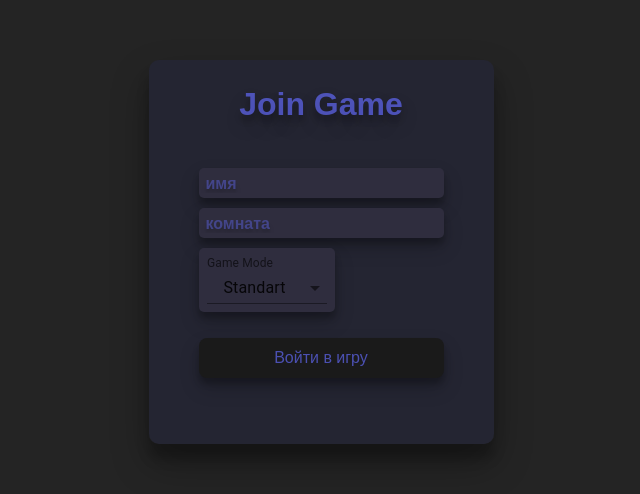
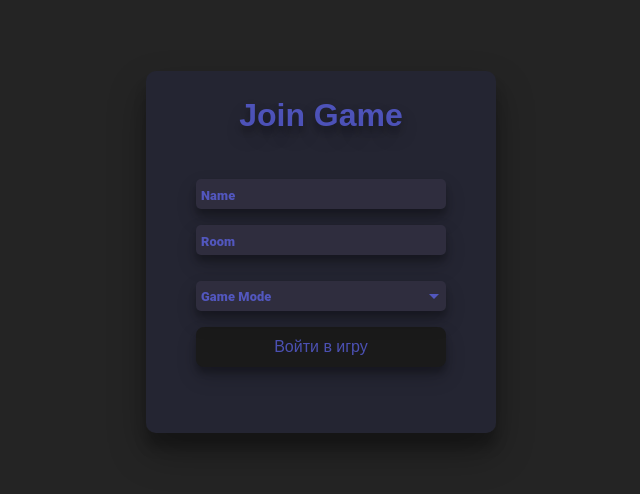
Before and after one commit to NKT-FRLV/tic-tak-toe_client, a React (Vite) app: page / in a window 1280 px wide. Shown: the part 148-642 px from the top of the page, without its empty margins (319-959 px from the left). Built offline with nearby package versions, Linux system fonts and the light colour scheme.

Commit message:
feture: LoginPage inputs customized

```diff
--- a/src/components/loginPage/LoginPage.tsx
+++ b/src/components/loginPage/LoginPage.tsx
@@ -4,7 +4,10 @@ import socket from '../../socket/socket'
 import InputLabel from '@mui/material/InputLabel';
 import MenuItem from '@mui/material/MenuItem';
 import FormControl from '@mui/material/FormControl';
+import { ThemeProvider } from '@mui/material/styles';
+import customTheme from './customFormTheme'
 import Select, { SelectChangeEvent } from '@mui/material/Select';
+import TextField from '@mui/material/TextField';
 import styles from './loginPage.module.css'
 import { GameModeType } from '../../types';
 import Loader from '../../utilComponents/Loader'
@@ -13,13 +16,13 @@ import { connectServer } from '../../socket/socket';
 interface FormValues {
     name: string;
     room: string;
-    gameMode: GameModeType;
+    gameMode: GameModeType | '';
 }
 
 const LoginPage = () => {
     const navigate = useNavigate();
     const location = useLocation();
-    const [ values, setValues ] = useState<FormValues>({ name: '', room: '', gameMode: 'Standard' });
+    const [ values, setValues ] = useState<FormValues>({ name: '', room: '', gameMode: '' });
     const [ error, setError ] = useState('');
     const [ isLoading, setIsLoading ] = useState(false);
 
@@ -30,7 +33,7 @@ const LoginPage = () => {
         }
       }, []);
 
-    const handleChange = ({ target: { name, value } }: React.ChangeEvent<HTMLInputElement> | SelectChangeEvent ) => {
+    const handleChange = ({ target: { name, value } }: React.ChangeEvent<HTMLInputElement | HTMLTextAreaElement> | SelectChangeEvent ) => {
         setValues((prev) => ({ ...prev, [name]: value }));
         if (error) setError('');
 
@@ -78,32 +81,30 @@ const LoginPage = () => {
     <div className={styles.wrapper}>
         <div className={styles.container}>
             <h2 className={styles.title}>Join Game</h2>
+            <ThemeProvider theme={customTheme}>
             <form className={styles.form} onSubmit={handleFormSubmit}>
-                <input
-                    name='name'
-                    className={styles.input}
-                    type="text"
-                    placeholder='имя'
+                <TextField
+                    label="Name"
+                    variant="standard"
+                    name="name"
+                    value={values.name}
                     onChange={handleChange}
-                    value={values.name}
-                    autoComplete='off'
-                    required
+                    fullWidth
+                    autoComplete="no"
                 />
-                <input
-                    name='room'
-                    className={styles.input}
-                    type="text"
-                    placeholder='комната'
+                    <TextField
+                    label="Room"
+                    variant="standard"
+                    name="room"
+                    value={values.room}
                     onChange={handleChange}
-                    value={values.room}
-                    autoComplete='off'
-                    required
+                    fullWidth
+                    sx={{ marginTop: '16px' }} // Отступ между инпутами
                     />
-                 <div className={styles.selectWrapper}>
-                    <FormControl variant="standard" sx={{ m: 1, minWidth: 120 }}>
-                        <InputLabel id="demo-simple-select-standard-label">Game Mode</InputLabel>
+                    <FormControl variant="standard" fullWidth sx={{  minWidth: 120, marginTop: '10px' }}>
+                        <InputLabel id="game-mode-label">Game Mode</InputLabel>
                         <Select
-                        labelId="demo-simple-select-standard-label"
+                            labelId="game-mode-label"
                             id="demo-simple-select-standard"
                             value={values.gameMode}
                             onChange={handleChange}
@@ -112,11 +113,9 @@ const LoginPage = () => {
                         >
                         <MenuItem value={'Standard'}>Standart</MenuItem>
                         <MenuItem value={'Half'}>Half Mode</MenuItem>
-                        {/* <MenuItem value={'Blitz'}>Blitz</MenuItem> */}
                         </Select>
                     </FormControl>
-                </div>
-                <button className={styles.button} onClick={hendleSubmit} type='submit' >
+                <button className={styles.button} disabled={isLoading} onClick={hendleSubmit} type='submit' >
                 {isLoading ? (
                     <Loader
                         visible={true}
@@ -129,6 +128,7 @@ const LoginPage = () => {
                 </button>
 
             </form>
+            </ThemeProvider>
             {error ? <p className={styles.error}>{error}</p> : <div className={styles.errorPlaceHolder}></div>}
         </div>
     </div>
--- /dev/null
+++ b/src/components/loginPage/customFormTheme.ts
@@ -0,0 +1,106 @@
+import { createTheme } from '@mui/material/styles';
+
+const customTheme = createTheme({
+  components: {
+    MuiTextField: {
+      styleOverrides: {
+        root: {
+            height: '30px',
+
+          backgroundColor: 'rgb(47, 45, 62)', // Бэкграунд
+          borderRadius: '5px',
+          boxShadow: '0 10px 20px rgba(0,0,0,0.19), 0 6px 6px rgba(0,0,0,0.23)', // Тень
+          '& .MuiInputBase-root': {
+            color: '#646cffaa', // Цвет текста
+            // fontWeight: 'bold',
+            textShadow: '0 6px 6px rgba(0,0,0,0.19), 0 3px 3px rgba(0,0,0,0.23)', // Тень текста
+            height: '15px', // Устанавливаем высоту текстового поля
+            padding: '0 8px 12px', // Внутренние отступы
+            boxSizing: 'border-box',
+            display: 'flex',
+            alignItems: 'center', // Вертикальное выравнивание текста
+          },
+          '& .MuiInputBase-input': {
+            padding: '0', // Убираем внутренние отступы текста
+            lineHeight: '30px', // Линия текста для центрирования
+          },
+          '& .MuiInputBase-input::placeholder': {
+            padding: '0 5px 12px',
+            opacity: 0.6
+          },
+          '& .MuiInputLabel-root': {
+            color: '#646cffaa', // Цвет лейбла
+            fontSize: '0.8rem', // Размер текста лейбла
+            fontWeight: '800',
+            top: '-12px', // Сдвиг лейбла вверх
+            left: '5px', // Сдвиг лейбла влево
+            '&.Mui-focused': {
+            color: '#646cffaa', // Цвет лейбла в состоянии фокуса
+            fontSize: '14px',
+          },
+          },
+        },
+      },
+    },
+    MuiInput: {
+        styleOverrides: {
+          underline: {
+            '&:before': {
+              borderBottom: 'none', // Убираем линию до фокуса
+            },
+            '&:hover:not(.Mui-disabled):before': {
+              borderBottom: 'none', // Убираем линию при наведении
+            },
+            '&:after': {
+              borderBottom: '2px solid #646cff', // Линия при фокусе
+            },
+          },
+        },
+      },
+    MuiSelect: {
+      styleOverrides: {
+        root: {
+          height: '30px',
+          backgroundColor: 'rgb(47, 45, 62)', // Бэкграунд
+          borderRadius: '5px',
+          boxShadow: '0 10px 20px rgba(0,0,0,0.19), 0 6px 6px rgba(0,0,0,0.23)', // Тень
+          '& .MuiSelect-select': {
+            color: '#646cffaa', // Цвет текста
+            textShadow: '0 6px 6px rgba(0,0,0,0.19), 0 3px 3px rgba(0,0,0,0.23)', // Тень текста
+            padding: '0 8px', // Внутренние отступы
+            display: 'flex',
+            alignItems: 'center', // Вертикальное выравнивание текста
+          },
+          '& .MuiSelect-icon': {
+            color: '#646cffaa', // Цвет иконки
+            top: 'calc(50% - 12px)', // Центрирование иконки
+          },
+        },
+        select: {
+          height: '30px', // Высота выпадающего списка
+          padding: '0 8px', // Внутренние отступы текста
+          display: 'flex',
+          alignItems: 'center', // Выравнивание текста
+        },
+      },
+    },
+    MuiInputLabel: {
+      styleOverrides: {
+        root: {
+          color: '#646cffaa', // Цвет лейбла
+          fontSize: '0.8rem', // Размер текста лейбла
+          fontWeight: '800',
+          left: '5px', // Сдвиг лейбла влево
+          top: '3px', // Сдвиг лейбла вверх
+          zIndex: 1,
+          '&.Mui-focused': {
+            color: '#646cffaa', // Цвет лейбла в состоянии фокуса
+            fontSize: '14px',
+          },
+        },
+      },
+    },
+  },
+});
+
+export default customTheme;
--- a/src/components/loginPage/loginPage.module.css
+++ b/src/components/loginPage/loginPage.module.css
@@ -15,7 +15,7 @@
     justify-content: center;
     /* gap: 1.5rem; */
     padding: 20px 50px 20px;
-    max-width: 350px;
+    width: 350px;
     height: auto;
     background-color: #25263aaa;
     border-radius: 10px;
@@ -27,9 +27,9 @@
     flex-direction: column;
     align-items: start;
     justify-content: center;
-    width: auto;
+    width: 100%;
     height: auto;
-    gap: 10px;
+    /* gap: 10px; */
     margin: 1rem 0;
 }
 
@@ -41,10 +41,11 @@
     text-shadow: 0 10px 20px rgba(0,0,0,0.19), 0 6px 6px rgba(0,0,0,0.23);
 }
 
-.input {
+/* .input {
     width: 100%;
     height: 30px;
-    font-size: large;
+    font-size: 1rem;
+    padding: 0 5px;
     font-weight: bold;
     color: inherit;
     border-color: transparent;
@@ -59,16 +60,8 @@
     font-size: 1rem;
     opacity: 0.6;
     text-shadow: 0 6px 6px rgba(0,0,0,0.19), 0 3px 3px rgba(0,0,0,0.23);
-}
+} */
 
-.selectWrapper {
-  /* width: 100%; */
-  display: flex;
-  justify-content: start;
-  border-radius: 5px;
-  background-color: rgb(47, 45, 62);
-  box-shadow: 0 10px 20px rgba(0,0,0,0.19), 0 6px 6px rgba(0,0,0,0.23);
-}
 
 .button {
     color: #646cffaa;
```
Lines whose indentation alone changed are shown as unchanged.
